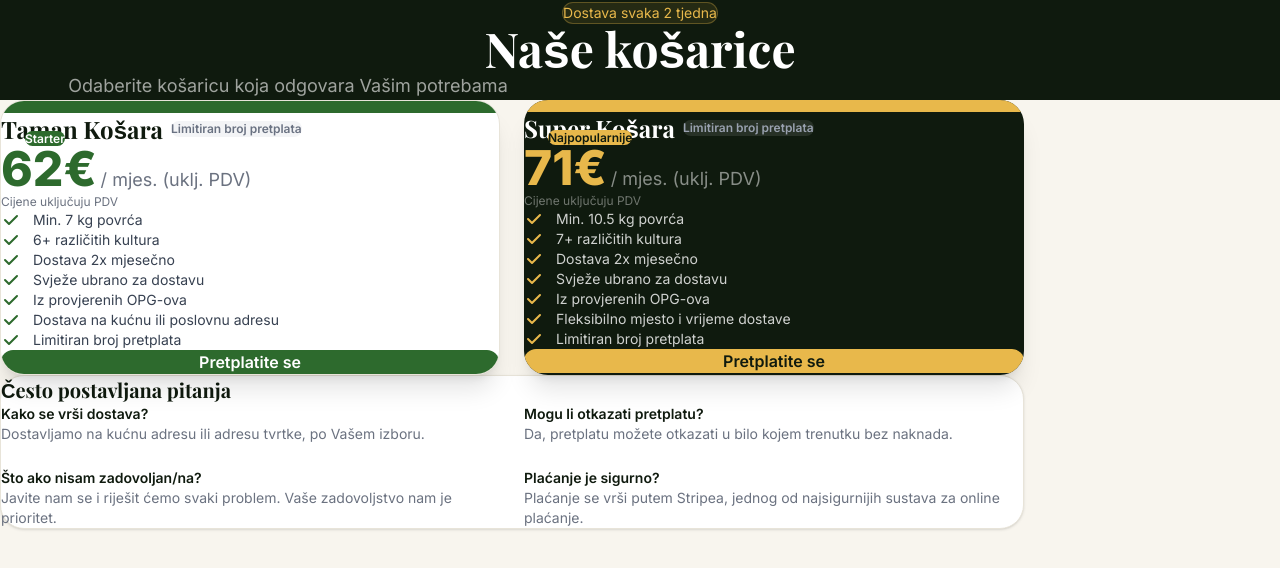
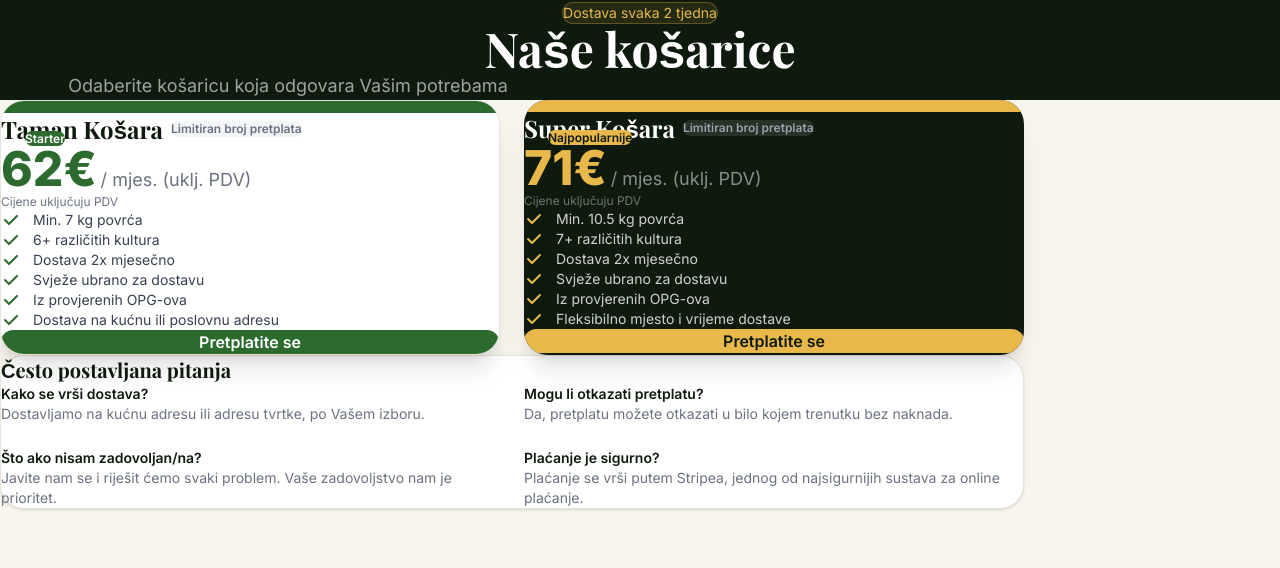
Before and after one commit to lucija-lab/vediwebside, a Next.js app: page /1/kosarice in a window 1280 px wide. Shown: the top 568 px of the page. Built offline with nearby package versions, Linux system fonts and the light colour scheme; a web font is replaced by a local one.

Commit message:
fix: supprimer Limitiran broj pretplata de la liste features

```diff
--- a/app/[locale]/kosarice/page.tsx
+++ b/app/[locale]/kosarice/page.tsx
@@ -26,10 +26,10 @@ function FeatureCheck({ text, dark = false }: { text: string; dark?: boolean })
 export default function KosariceePage() {
   const t = useTranslations("products");
 
-  const tamanFeatures = Array.from({ length: 7 }, (_, i) =>
+  const tamanFeatures = Array.from({ length: 6 }, (_, i) =>
     t(`taman.features.${i}`)
   );
-  const superFeatures = Array.from({ length: 7 }, (_, i) =>
+  const superFeatures = Array.from({ length: 6 }, (_, i) =>
     t(`super.features.${i}`)
   );
 
--- a/app/[locale]/page.tsx
+++ b/app/[locale]/page.tsx
@@ -136,7 +136,7 @@ function ProductsPreview() {
               <span className="text-[#6b7280]">{t("taman.period")}</span>
             </div>
             <ul className="space-y-2.5 mb-8">
-              {[0, 1, 2, 3, 4, 5, 6].map((i) => (
+              {[0, 1, 2, 3, 4, 5].map((i) => (
                 <li key={i} className="flex items-center gap-2.5 text-sm text-[#374151]">
                   <svg className="w-4 h-4 text-[#2d6a2d] flex-shrink-0" fill="currentColor" viewBox="0 0 20 20">
                     <path fillRule="evenodd" d="M16.707 5.293a1 1 0 010 1.414l-8 8a1 1 0 01-1.414 0l-4-4a1 1 0 011.414-1.414L8 12.586l7.293-7.293a1 1 0 011.414 0z" clipRule="evenodd" />
@@ -169,7 +169,7 @@ function ProductsPreview() {
               <span className="text-white/50">{t("super.period")}</span>
             </div>
             <ul className="space-y-2.5 mb-8">
-              {[0, 1, 2, 3, 4, 5, 6].map((i) => (
+              {[0, 1, 2, 3, 4, 5].map((i) => (
                 <li key={i} className="flex items-center gap-2.5 text-sm text-white/80">
                   <svg className="w-4 h-4 text-[#e8b84b] flex-shrink-0" fill="currentColor" viewBox="0 0 20 20">
                     <path fillRule="evenodd" d="M16.707 5.293a1 1 0 010 1.414l-8 8a1 1 0 01-1.414 0l-4-4a1 1 0 011.414-1.414L8 12.586l7.293-7.293a1 1 0 011.414 0z" clipRule="evenodd" />
--- a/app/kosarice/page.tsx
+++ b/app/kosarice/page.tsx
@@ -17,7 +17,7 @@ const content = {
       period: "mj.",
       desc: "Idealno za 1–2 osobe. Svježe ubrano sezonsko povrće direktno od provjerenih obiteljskih farmi.",
       cta: "Naruči Taman košaricu",
-      features: ["min. 7 kg svježeg povrća", "6+ različitih kultura", "Dostava svaka 2 tjedna", "Cijele godine, 12 mjeseci", "Kućna adresa ili adresa tvrtke", "Sufinanciranje od strane firme", "Limitiran broj pretplata"],
+      features: ["min. 7 kg svježeg povrća", "6+ različitih kultura", "Dostava svaka 2 tjedna", "Cijele godine, 12 mjeseci", "Kućna adresa ili adresa tvrtke", "Sufinanciranje od strane firme"],
     },
     eko: {
       name: "Košara Eko",
@@ -25,7 +25,7 @@ const content = {
       period: "mj.",
       desc: "Ekološki certificirano povrće s OPG Novak. Svježe, prirodno, direktno s polja.",
       cta: "Naruči Eko košaricu",
-      features: ["Eko certificirano povrće", "Sezonski odabir kultura", "Dostava svaka 2 tjedna", "Cijele godine, 12 mjeseci", "Kućna adresa ili adresa tvrtke", "Sufinanciranje od strane firme", "Limitiran broj pretplata"],
+      features: ["Eko certificirano povrće", "Sezonski odabir kultura", "Dostava svaka 2 tjedna", "Cijele godine, 12 mjeseci", "Kućna adresa ili adresa tvrtke", "Sufinanciranje od strane firme"],
     },
     super: {
       name: "Košara Super",
@@ -33,7 +33,7 @@ const content = {
       period: "mj.",
       desc: "Za veće obitelji ili prave ljubitelje svježeg povrća. Više kultura, veće količine, ista visoka kvaliteta.",
       cta: "Naruči Super košaricu",
-      features: ["min. 10,5 kg svježeg povrća", "7+ različitih kultura", "Dostava svaka 2 tjedna", "Cijele godine, 12 mjeseci", "Kućna adresa ili adresa tvrtke", "Sufinanciranje od strane firme", "Limitiran broj pretplata"],
+      features: ["min. 10,5 kg svježeg povrća", "7+ različitih kultura", "Dostava svaka 2 tjedna", "Cijele godine, 12 mjeseci", "Kućna adresa ili adresa tvrtke", "Sufinanciranje od strane firme"],
     },
     compare: "Usporedi košarice",
     compLabel: ["", "Taman", "Eko", "Super"],
--- a/messages/en.json
+++ b/messages/en.json
@@ -52,8 +52,7 @@
         "Delivery 2x per month",
         "Freshly harvested for delivery",
         "From verified family farms",
-        "Delivery to home or office",
-        "Limited number of subscriptions"
+        "Delivery to home or office"
       ],
       "cta": "Subscribe"
     },
@@ -68,8 +67,7 @@
         "Delivery 2x per month",
         "Freshly harvested for delivery",
         "From verified family farms",
-        "Flexible delivery location & time",
-        "Limited number of subscriptions"
+        "Flexible delivery location & time"
       ],
       "cta": "Subscribe"
     },
--- a/messages/hr.json
+++ b/messages/hr.json
@@ -52,8 +52,7 @@
         "Dostava 2x mjesečno",
         "Svježe ubrano za dostavu",
         "Iz provjerenih OPG-ova",
-        "Dostava na kućnu ili poslovnu adresu",
-        "Limitiran broj pretplata"
+        "Dostava na kućnu ili poslovnu adresu"
       ],
       "cta": "Pretplatite se"
     },
@@ -68,8 +67,7 @@
         "Dostava 2x mjesečno",
         "Svježe ubrano za dostavu",
         "Iz provjerenih OPG-ova",
-        "Fleksibilno mjesto i vrijeme dostave",
-        "Limitiran broj pretplata"
+        "Fleksibilno mjesto i vrijeme dostave"
       ],
       "cta": "Pretplatite se"
     },
```
